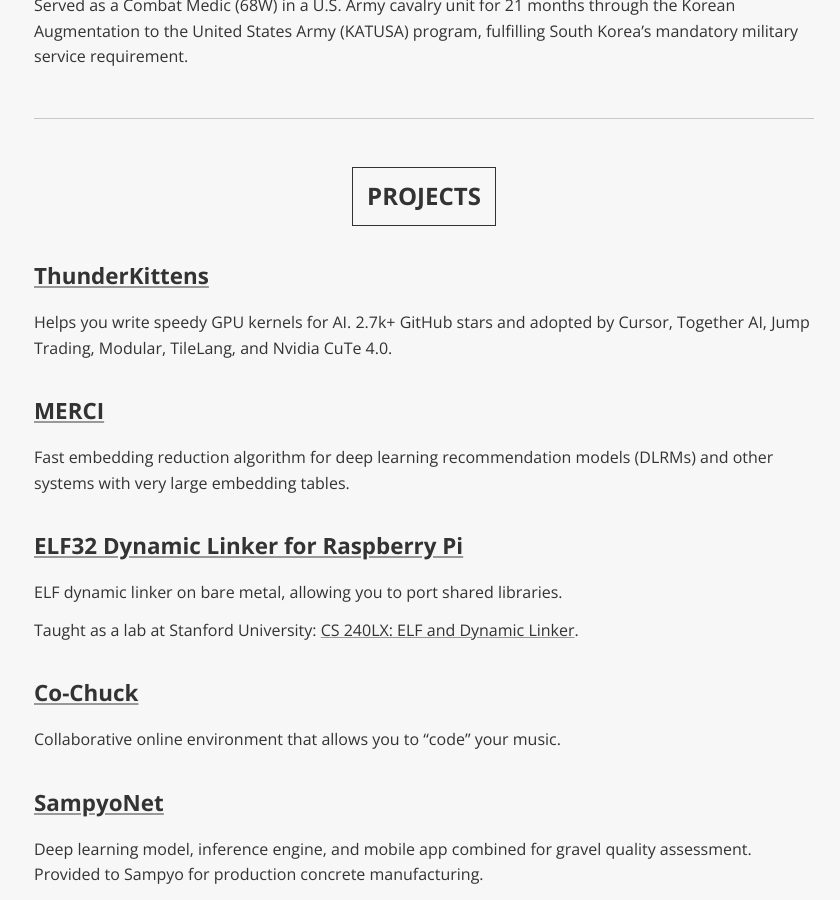
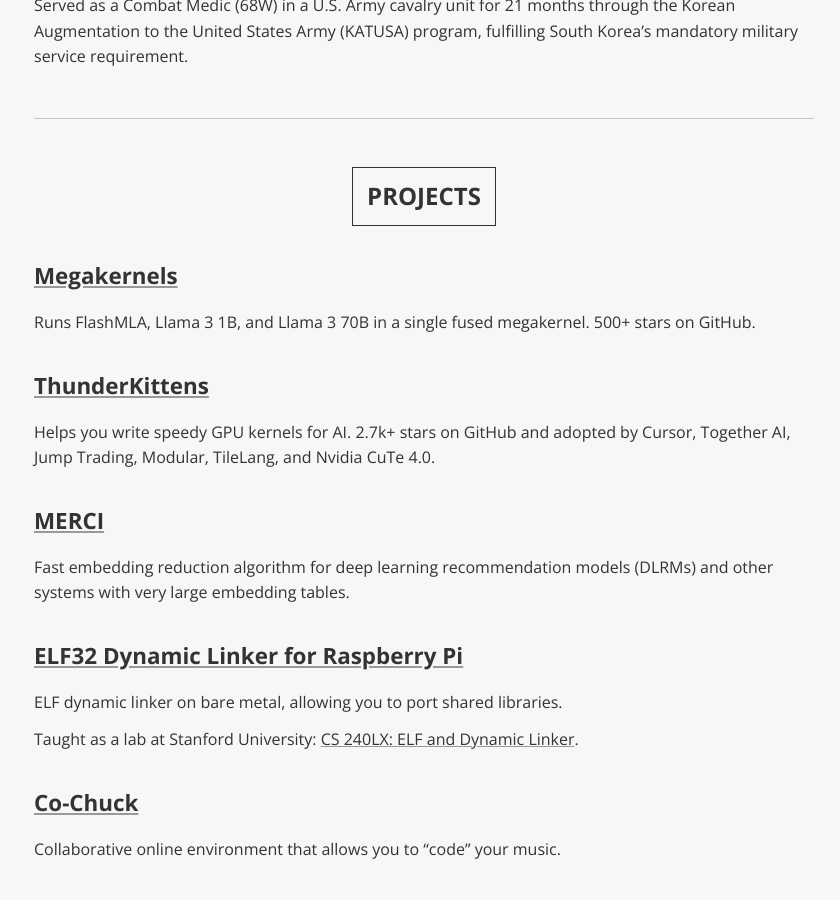
Before and after one commit to StuartSul/StuartSul.github.io_src, a Jekyll site: the page built from index.html, in a window 1280 px wide and 900 px high, scrolled down 2139 px. Shown: the whole window, without its empty margins (216-1056 px from the left). Built offline with Jekyll 4.4.1, drawn with Linux system fonts in a browser that asks for light colours.

Commit message:
Add megakernels

```diff
--- a/_includes/about.md
+++ b/_includes/about.md
@@ -48,8 +48,11 @@
 
 # Projects
 
+## [Megakernels](https://github.com/HazyResearch/Megakernels)
+Runs FlashMLA, Llama 3 1B, and Llama 3 70B in a single fused megakernel. 500+ stars on GitHub.
+
 ## [ThunderKittens](https://github.com/HazyResearch/ThunderKittens)
-Helps you write speedy GPU kernels for AI. 2.7k+ GitHub stars and adopted by Cursor, Together AI, Jump Trading, Modular, TileLang, and Nvidia CuTe 4.0.
+Helps you write speedy GPU kernels for AI. 2.7k+ stars on GitHub and adopted by Cursor, Together AI, Jump Trading, Modular, TileLang, and Nvidia CuTe 4.0.
 
 ## [MERCI](https://github.com/SNU-ARC/MERCI)
 Fast embedding reduction algorithm for deep learning recommendation models (DLRMs) and other systems with very large embedding tables.
```
